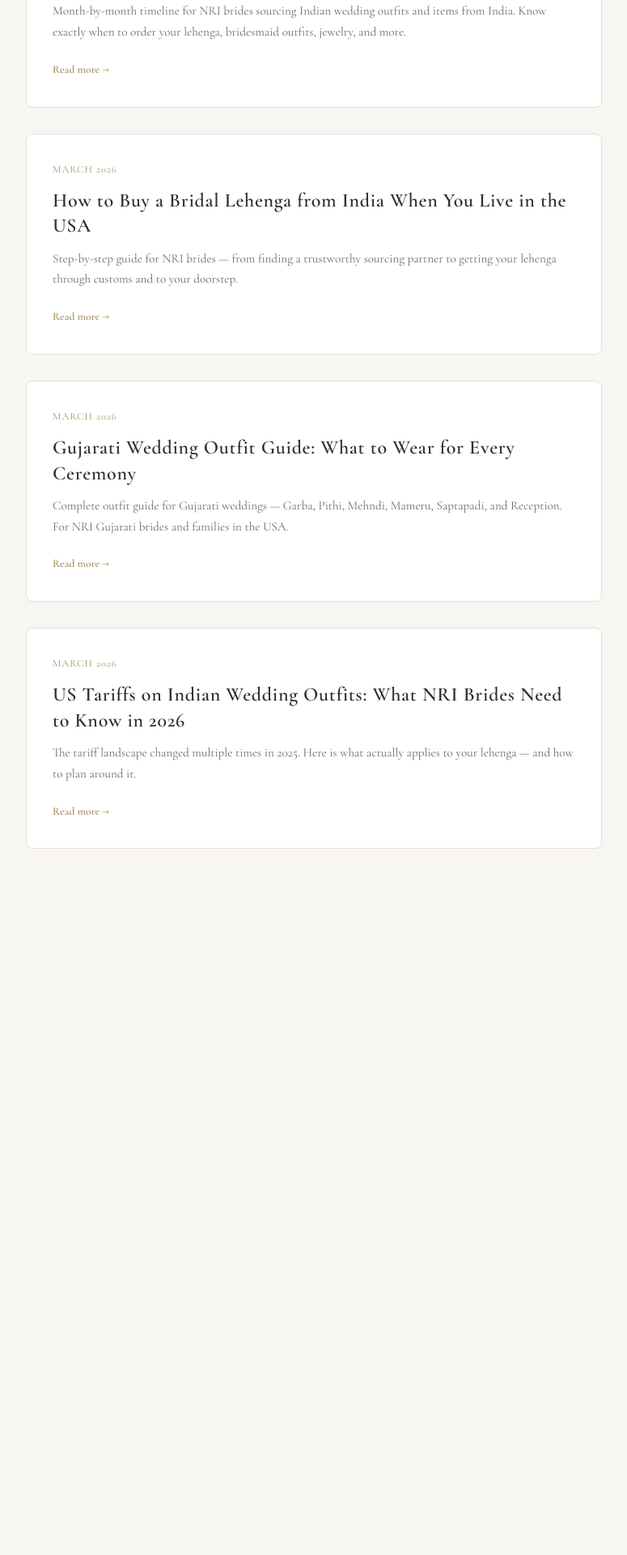
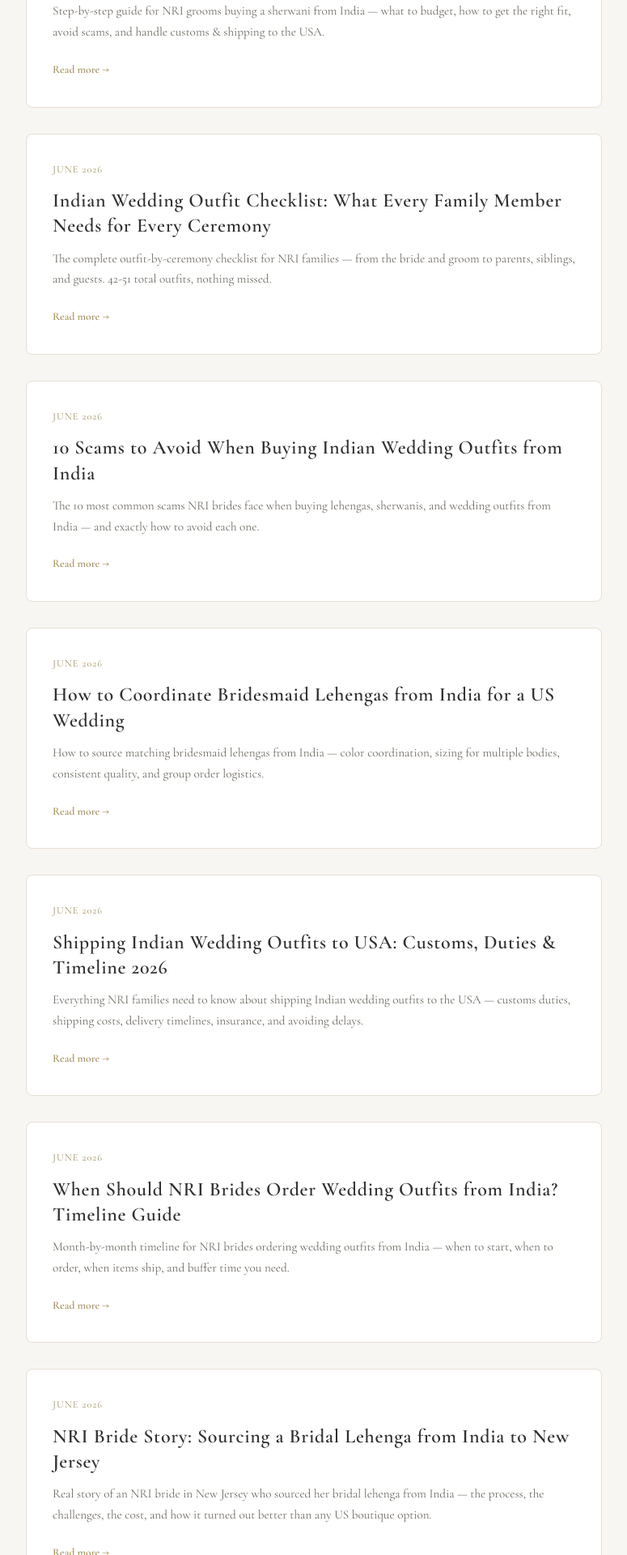
Before and after one commit to leylabernie/v0-ceremony-verse-wedding-concierge, a Next.js app: page /blog in a window 1280 px wide. Shown: the part 880-2800 px from the top of the page at 81% size, without its empty margins (252-1027 px from the left). Before the commit the page ends 2008 px from the top, so only its background shows below. Built offline with nearby package versions, Linux system fonts and the light colour scheme.

Commit message:
Fix blog listing page — show all 13 posts instead of just 5

```diff
--- a/app/blog/page.tsx
+++ b/app/blog/page.tsx
@@ -8,6 +8,54 @@ export const metadata: Metadata = {
 };
 
 const posts = [
+  {
+    slug: "how-much-does-bridal-lehenga-cost-india-2026",
+    title: "How Much Does a Bridal Lehenga Cost in India in 2026? Real Prices for NRI Brides",
+    description: "Real 2026 bridal lehenga prices from India — from budget-friendly ₹45,000 options to luxury ₹5,00,000+ pieces. What NRI brides actually pay when sourcing from India.",
+    date: "June 2026",
+  },
+  {
+    slug: "how-to-buy-sherwani-from-india-usa",
+    title: "How to Buy a Sherwani from India for Your US Wedding — Complete 2026 Guide",
+    description: "Step-by-step guide for NRI grooms buying a sherwani from India — what to budget, how to get the right fit, avoid scams, and handle customs & shipping to the USA.",
+    date: "June 2026",
+  },
+  {
+    slug: "indian-wedding-outfit-checklist-every-ceremony",
+    title: "Indian Wedding Outfit Checklist: What Every Family Member Needs for Every Ceremony",
+    description: "The complete outfit-by-ceremony checklist for NRI families — from the bride and groom to parents, siblings, and guests. 42-51 total outfits, nothing missed.",
+    date: "June 2026",
+  },
+  {
+    slug: "indian-wedding-outfit-scams-nri-brides",
+    title: "10 Scams to Avoid When Buying Indian Wedding Outfits from India",
+    description: "The 10 most common scams NRI brides face when buying lehengas, sherwanis, and wedding outfits from India — and exactly how to avoid each one.",
+    date: "June 2026",
+  },
+  {
+    slug: "how-to-coordinate-bridesmaid-lehengas-india-usa",
+    title: "How to Coordinate Bridesmaid Lehengas from India for a US Wedding",
+    description: "How to source matching bridesmaid lehengas from India — color coordination, sizing for multiple bodies, consistent quality, and group order logistics.",
+    date: "June 2026",
+  },
+  {
+    slug: "shipping-indian-wedding-outfits-usa-customs-duties",
+    title: "Shipping Indian Wedding Outfits to USA: Customs, Duties & Timeline 2026",
+    description: "Everything NRI families need to know about shipping Indian wedding outfits to the USA — customs duties, shipping costs, delivery timelines, insurance, and avoiding delays.",
+    date: "June 2026",
+  },
+  {
+    slug: "when-to-order-indian-wedding-outfits-nri-bride",
+    title: "When Should NRI Brides Order Wedding Outfits from India? Timeline Guide",
+    description: "Month-by-month timeline for NRI brides ordering wedding outfits from India — when to start, when to order, when items ship, and buffer time you need.",
+    date: "June 2026",
+  },
+  {
+    slug: "nri-bride-lehenga-sourcing-new-jersey-story",
+    title: "NRI Bride Story: Sourcing a Bridal Lehenga from India to New Jersey",
+    description: "Real story of an NRI bride in New Jersey who sourced her bridal lehenga from India — the process, the challenges, the cost, and how it turned out better than any US boutique option.",
+    date: "June 2026",
+  },
   {
     slug: "south-indian-christian-wedding-outfit-guide",
     title: "South Indian Christian Wedding Outfit Guide: What Every Family Member Wears",
```
